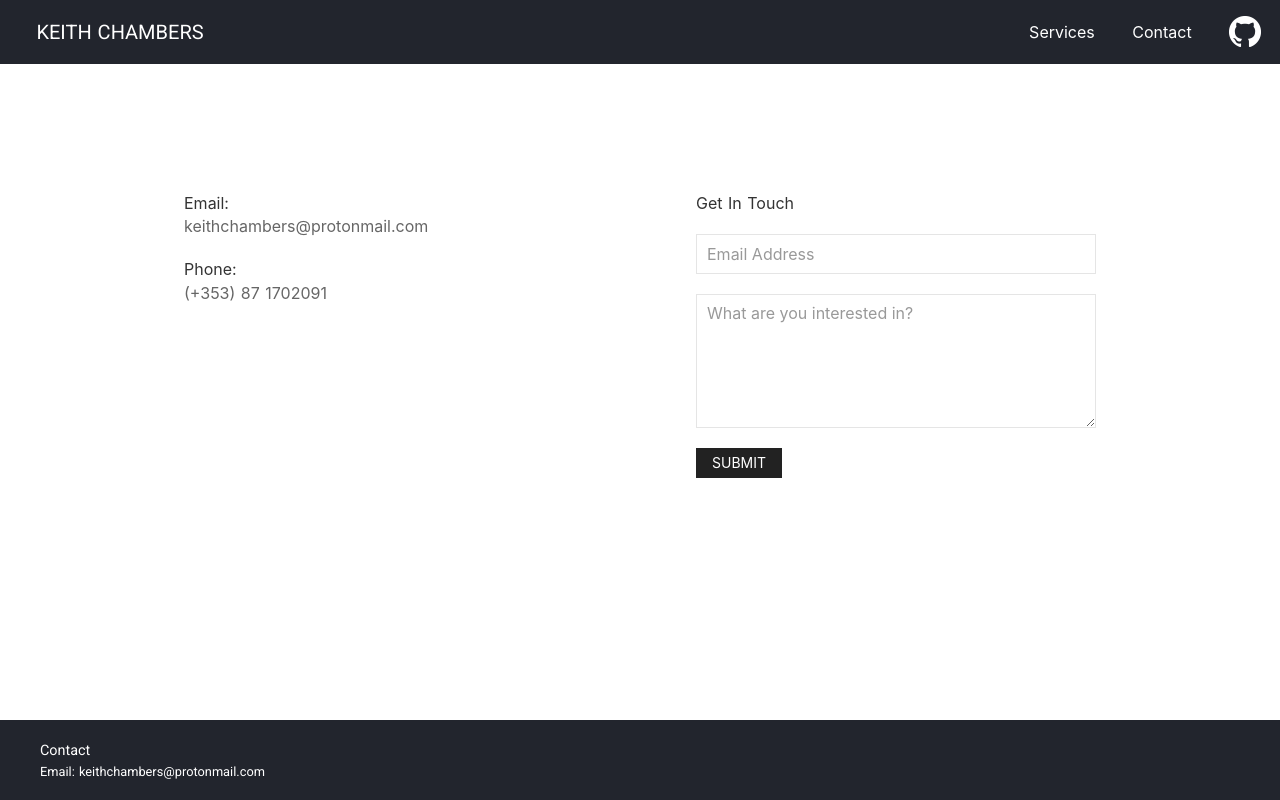
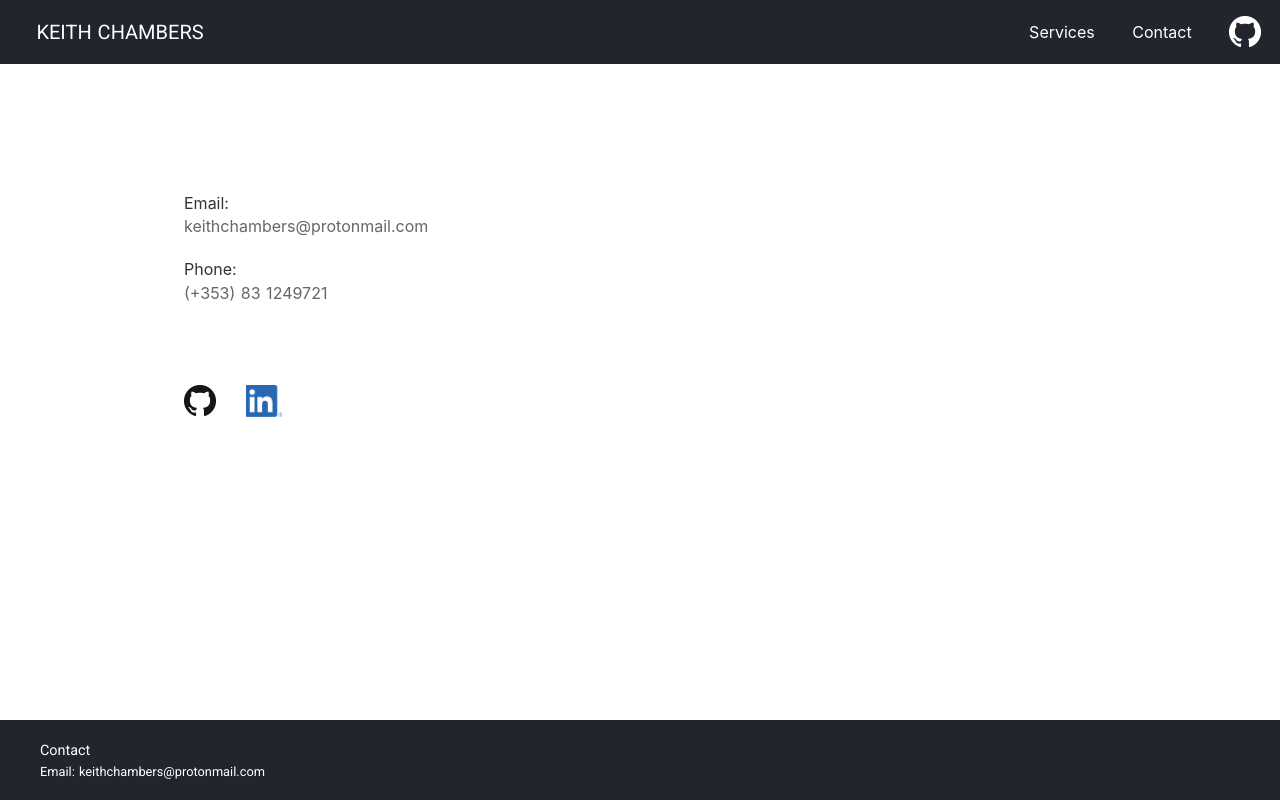
Before and after one commit to kdchambers/PortfolioSite, a Nuxt app: page /contact in a window 1280 px wide. Built offline with nearby package versions, Linux system fonts and the light colour scheme.

Commit message:
Took out forms + added assets

```diff
--- a/pages/appdevelopment/index.vue
+++ b/pages/appdevelopment/index.vue
@@ -49,7 +49,7 @@
 
                 <span id="addedNote"><strong>*Not Exhaustive and can learn new technologies if required*</strong></span>
             </div>
-            <form id="inputForm">
+            <!--<form id="inputForm">
                 <fieldset class="uk-fieldset">
                     <h5>Get In Touch</h5>
                     <div class="uk-margin">
@@ -60,7 +60,7 @@
                     </div>
                     <button class="uk-button uk-button-secondary uk-button-small">Submit</button>
                 </fieldset>
-            </form>
+            </form>-->
         </div>
         <div class="bottomColumn" id="bottomColumnRight"></div>
     </div>
--- a/pages/contact/index.vue
+++ b/pages/contact/index.vue
@@ -6,19 +6,19 @@
                     <h5>Email: </h5><span>keithchambers@protonmail.com</span>
                 </div>
                 <div id="phoneNum">
-                    <h5>Phone: </h5><span>(+353) 87 1702091</span>
+                    <h5>Phone: </h5><span>(+353) 83 1249721</span>
                 </div>
                 <div id="links">
                     <a href=http://github.com/keith-chambers>
-                        <img src="~/assets/GitHub-Mark-Light-32px.png" alt="Github" class="socialLink" />
+                        <img src="~/assets/GitHub-Mark-32px.png" alt="Github" class="socialLink" />
                     </a>
-                    <a href=http://github.com/keith-chambers >
-                        <img src="~~/assets/GitHub-Mark-Light-32px.png" alt="Github" class="socialLink" />
+                    <a href=https://www.linkedin.com/in/keithdchambers/ >
+                        <img src="~~/assets/LI-In-Bug.png" alt="Github" id="linkedinLink" />
                     </a>
                 </div>
             </div>
             <div id="rightColumn">
-                <form id="inputForm">
+                <!--<form id="inputForm" action="MAILTO:kd.chambers97@gmail.com" method="GET" entype="text/plain">
                     <fieldset class="uk-fieldset">
                         <h5>Get In Touch</h5>
                         <div class="uk-margin">
@@ -27,9 +27,9 @@
                         <div class="uk-margin">
                             <textarea class="uk-textarea" rows="5" placeholder="What are you interested in?"></textarea>
                         </div>
-                        <button class="uk-button uk-button-secondary uk-button-small">Submit</button>
+                        <button type="submit" class="uk-button uk-button-secondary uk-button-small">Submit</button>
                     </fieldset>
-                </form>
+                </form>-->
             </div>
         </div>
     </div>
@@ -44,8 +44,17 @@
 <style scoped>
 
     .socialLink {
-        height: 64px;
-        width: 64px;
+        height: 32px;
+        width: 32px;
+
+        margin-top: 80px;
+        margin-right: 30px;
+    }
+
+    #linkedinLink {
+        height: 32px;
+        width: 36px;
+        margin-top: 80px;
     }
 
     #contactRoot {
--- a/pages/webdevelopment/index.vue
+++ b/pages/webdevelopment/index.vue
@@ -37,7 +37,7 @@
                 <h5>Are You A Student?</h5>
                 <span>Impress employers with a custom tailored portfolio / CV site. Regardless of yor field of study, it’ll be sure to make yourself stand out and give yourself the best chance to suceed in your career ambitions. Students are charged at a discounted rate so get in touch for a quote.</span>
             </div>
-            <form id="inputForm">
+<!--            <form id="inputForm">
                 <fieldset class="uk-fieldset">
                     <h5>Get In Touch</h5>
                     <div class="uk-margin">
@@ -54,7 +54,7 @@
                     </div>
                     <button class="uk-button uk-button-secondary uk-button-small">Submit</button>
                 </fieldset>
-            </form>
+            </form>-->
         </div>
         <div class="bottomColumn" id="bottomColumnRight"></div>
     </div>
@@ -164,13 +164,14 @@
         flex-wrap: wrap;
         padding-top: 4vw;
 
+        padding-bottom: 100px;
+
         background-color: #F0F0F0;
     }
 
     #inputForm {
         min-width: 400px;
         margin: 30px;
-        padding-bottom: 80px;
     }
 
 </style>
```
Also changed, not shown: assets/GitHub-Mark-32px.png (added), assets/LI-In-Bug.png (added).
